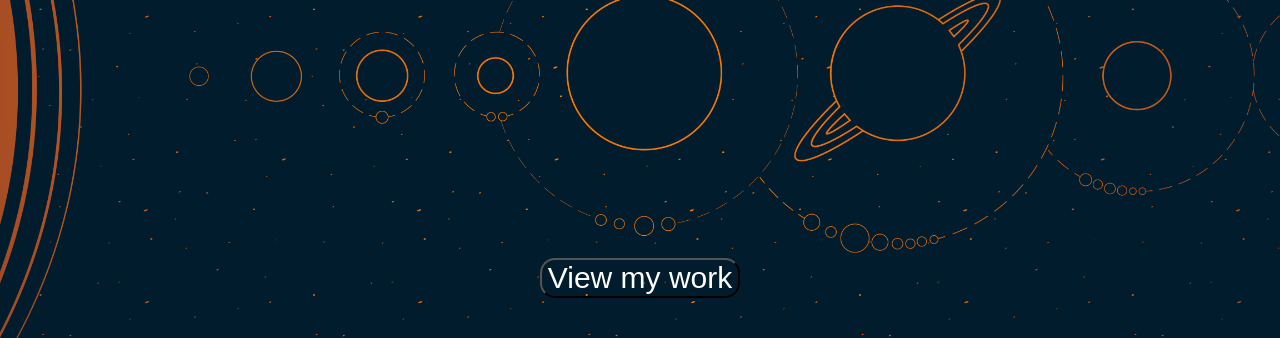
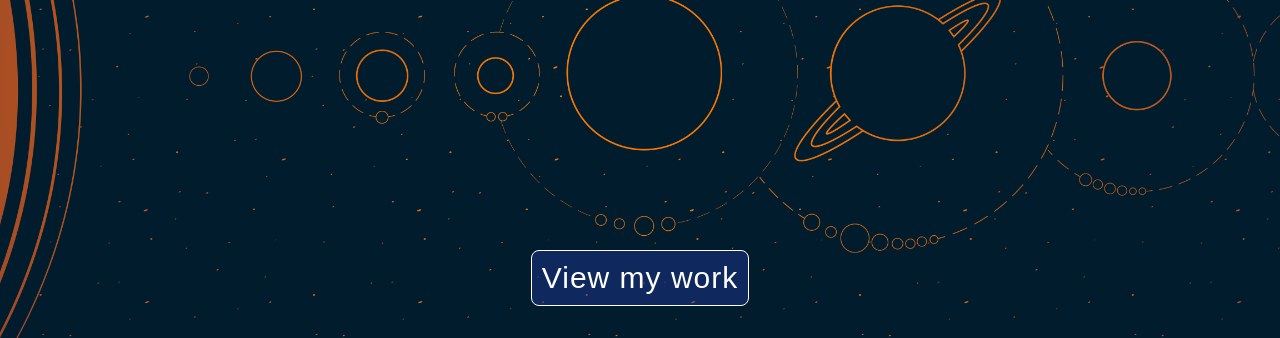
Before and after one commit to oddyEC/blog, a plain HTML site: page index.html in a window 1280 px wide. Shown: the part 462-800 px from the top of the page. Drawn offline with Linux system fonts and the light colour scheme.

Commit message:
button changes

```diff
--- a/css/main.css
+++ b/css/main.css
@@ -1,10 +1,7 @@
-html{
-
-
+html {
   font-size: 62.5%;
 }
 body {
-
   margin: 0;
   padding: 0;
   position: fixed;
@@ -12,54 +9,49 @@ body {
   bottom: 0;
   left: 0;
   right: 0;
-    font-family: 'Raleway', sans-serif;
+  font-family: "Raleway", sans-serif;
 }
-a{
+a {
   text-decoration: none;
   display: inline;
   color: black;
 }
 
 header {
-
   width: 100%;
   height: 140px;
   display: grid;
   grid-template-rows: 1fr 1fr;
 }
 header .header-icons-container {
-   background-color: #001c2d ;
+  background-color: #001c2d;
   width: 100%;
   height: 50px;
   display: grid;
-
 }
 header .header-icons-container .icons {
   width: 200px;
   height: auto;
   display: flex;
-    justify-items:flex-end;
+  justify-items: flex-end;
   align-items: center;
   justify-content: space-between;
   justify-self: end;
-    margin-right: 50px ;
+  margin-right: 50px;
 }
 header .icons span {
   color: #a44c26;
 }
 nav {
-    background-color:#aa4f23;
+  background-color: #aa4f23;
   display: grid;
   grid-template-columns: 1fr 1fr;
   height: 90px;
 }
 nav .nav-logo-container {
-
   margin-left: 50px;
-
 }
 nav .nav-logo-container img {
-
   width: 70px;
   margin-top: 10px;
 }
@@ -74,8 +66,8 @@ nav .profile-link a {
   border-bottom: 1px solid rgb(238, 235, 235);
   font-size: 1.5rem;
 }
-main{
-    background-image: url('../assets/img/background.png');
+main {
+  background-image: url("../assets/img/background.png");
   background-position: center;
   background-repeat: no-repeat;
   background-size: cover;
@@ -85,45 +77,57 @@ main{
   grid-template-rows: 1fr 1fr;
 }
 
-.main-title{
+.main-title {
   display: flex;
   align-items: center;
   justify-content: center;
   flex-direction: column;
-
-
 }
-.main-title h1{
+.main-title h1 {
   color: rgb(248, 241, 241);
   font-weight: 600;
   font-size: 6rem;
   line-height: 30px;
 }
-.main-title h2{
+.main-title h2 {
   color: rgb(238, 235, 235);
   font-weight: 600;
   font-size: 6rem;
 }
-.main-title span{
-    color: #aa4f23;
+.main-title span {
+  color: #aa4e23;
   font-weight: 600;
 }
-.main-button-container{
+.main-button-container {
   display: flex;
   align-items: center;
   justify-content: center;
   align-content: center;
+}
+.main-button-container button {
+  display: block;
+  box-sizing: border-box;
+  margin: 0 auto;
+  text-align: center;
+  text-decoration: none;
 
+  transition: all 0.3s ease-out;
+  background-color: transparent;
+  border-radius: 0.8rem;
+  padding: 10px;
+  border: 1px solid #fff;
+  background: rgba(30, 52, 142, 0.5);
 }
-.main-button-container button{
-
-    background-color: transparent ;
-    border-radius: 1.5rem;
+.main-button-container button:hover,
+.main-button-container button:focus,
+.main-button-container button:active {
+    background-color: rgba(179, 79, 35, 0.5);
+    transition: all 0.5s ease-in;
 }
-.main-button-container a{
+.main-button-container a {
   color: white;
   font-weight: 400;
   font-size: 3rem;
   cursor: pointer;
-
+  letter-spacing: 1px;
 }
```
Lines whose indentation alone changed are shown as unchanged.
